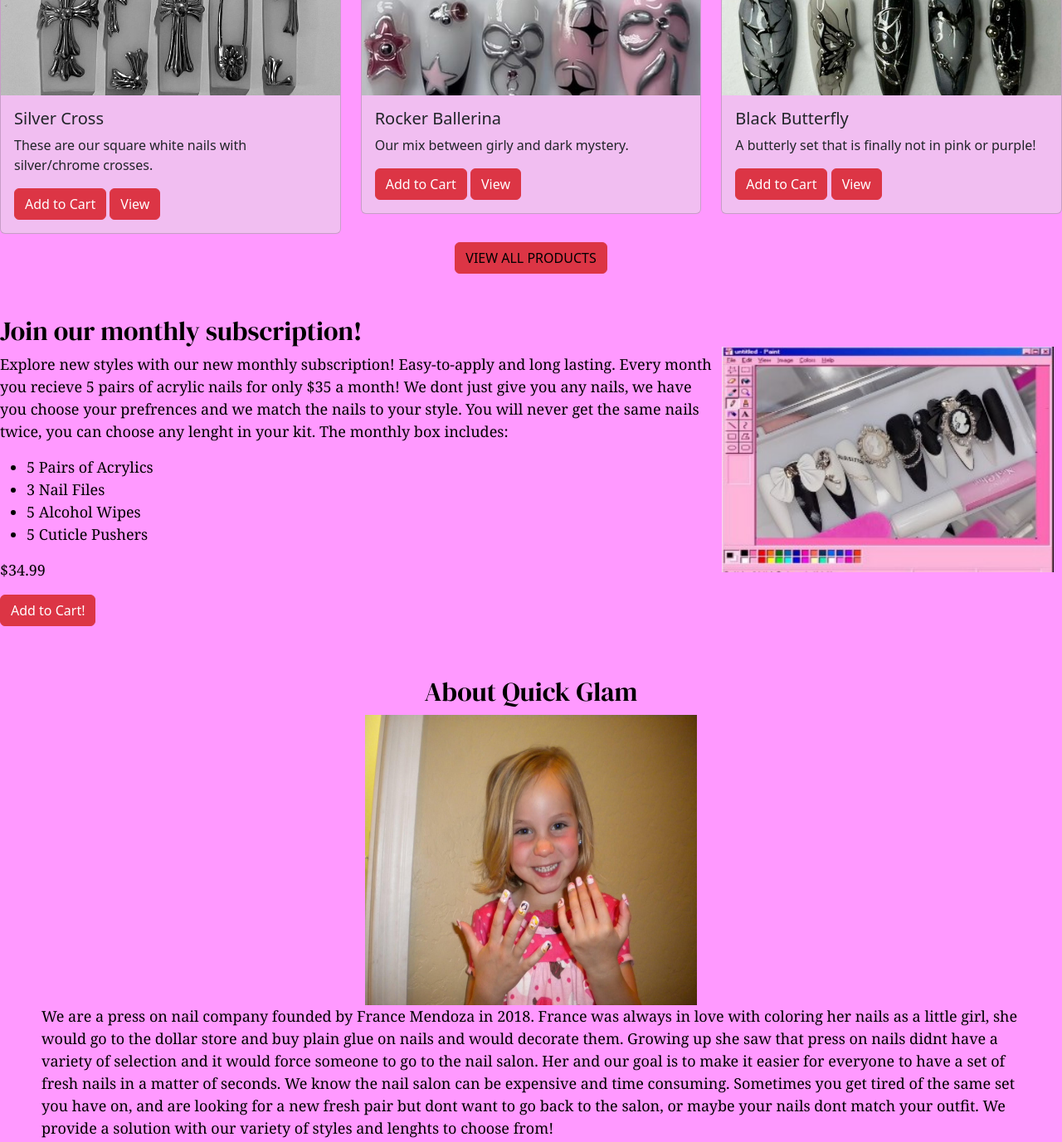
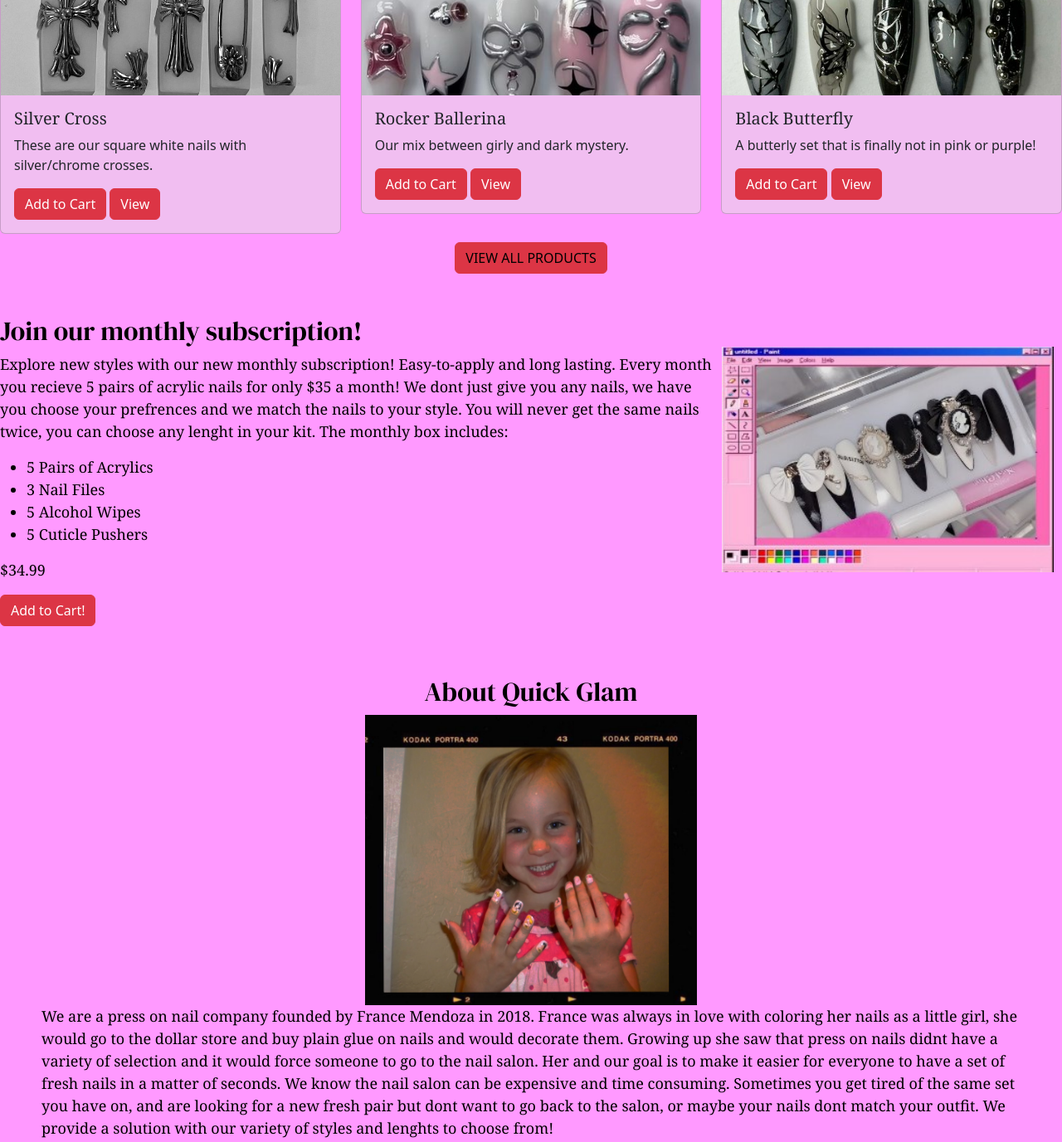
Before and after one commit to Italyyg/quick_glam_capstone, a plain HTML site: page Index.html in a window 1280 px wide. Shown: the part 820-2197 px from the top of the page at 83% size. Drawn offline with nearby package versions, Linux system fonts and the light colour scheme.

Commit message:
added new image in homepg and added images to the readme file

```diff
--- a/Index.html
+++ b/Index.html
@@ -156,7 +156,7 @@
             <!-- about section -->
             <section id="about">
                 <h2 id="aboutitle">About Quick Glam</h2>
-                <img src="images/francelittle.jpg" alt="little girl with nails" class="mx-auto d-block">
+                <img src="images/littlefranceupdated.jpg" alt="little girl with nails" class="mx-auto d-block">
                 <p>We are a press on nail company founded by France Mendoza in 2018. France was always in love with
                     coloring
                     her
--- a/css/styles.css
+++ b/css/styles.css
@@ -185,3 +185,6 @@ body {
     color: aliceblue;
 
 }
+h5{
+    font-family: Georgia, 'Times New Roman', Times, serif;
+}
```
Also changed, not shown: images/checkoutpage.PNG (added), images/littlefranceupdated.jpg (added), images/newuserpage.PNG (added), images/returninguserpage.PNG (added), 3 other files.
